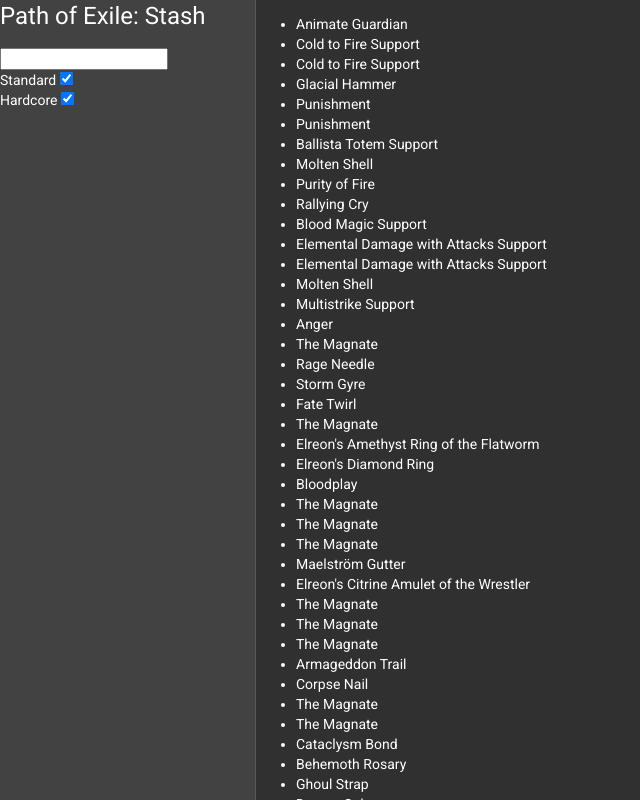
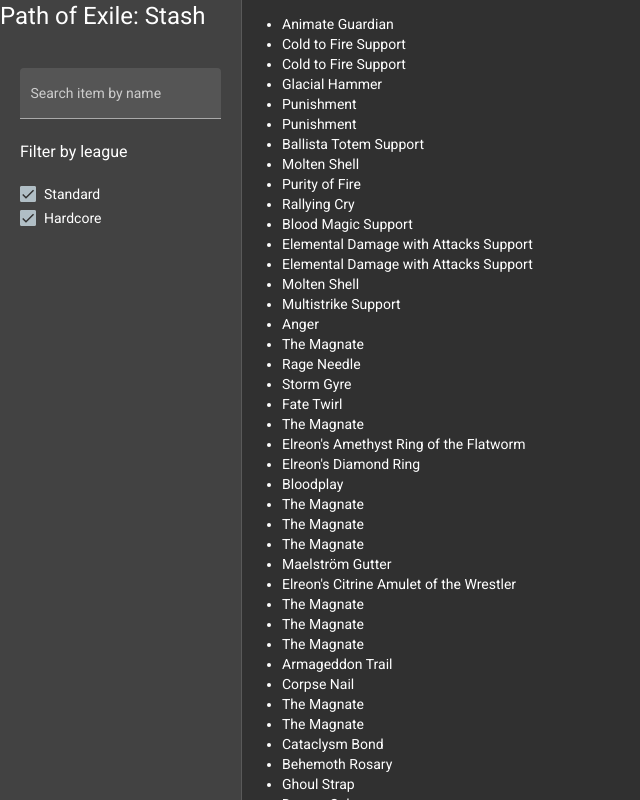
Before and after one commit to hello-foma/path_of_exile_stash, an Angular app: page /showcase in a window 1280 px wide. Shown: the top 800 px of the page, without its empty margins (0-640 px from the left). Built offline with nearby package versions, Linux system fonts and the light colour scheme; data requests are answered from the project's data file.

Commit message:
feat(showcase): update sidebar design

```diff
--- a/src/showcase-page/showcase-page.component.html
+++ b/src/showcase-page/showcase-page.component.html
@@ -1,16 +1,22 @@
-<mat-drawer-container>
-  <mat-drawer mode="side" opened [style.width.vw]="20">
+<mat-drawer-container style="height: 100%">
+  <mat-drawer mode="side" opened>
       <h1>
         Path of Exile: Stash
       </h1>
-    <input type="search" [ngModel]="searchString" (ngModelChange)="onSearchType($event)">
-    <section *ngFor="let league of leagueList | async">
-      <label>
-        {{ league }}
-        <input type="checkbox" [ngModel]="(filterByLeague | async)?.[league]"
-               (ngModelChange)="onLeagueFilterChange(league, $event)">
-      </label>
-    </section>
+    <div style="padding: 20px">
+      <mat-form-field class="example-form-field" appearance="fill">
+        <mat-label>Search item by name</mat-label>
+        <input matInput type="search" [ngModel]="searchString" (ngModelChange)="onSearchType($event)">
+        <button *ngIf="searchString" matSuffix mat-icon-button aria-label="Clear" (click)="searchString=''">
+          <mat-icon>close</mat-icon>
+        </button>
+      </mat-form-field>
+      <h3>Filter by league</h3>
+      <section *ngFor="let league of leagueList | async">
+        <mat-checkbox [checked]="(filterByLeague | async)?.[league] || false"
+                      (change)="onLeagueFilterChange(league, $event)">{{ league }}</mat-checkbox>
+      </section>
+    </div>
   </mat-drawer>
   <mat-drawer-content><ul *ngIf="stashes | async as stash">
     <li *ngFor="let item of filteredItems | async">
--- a/src/showcase-page/showcase-page.component.ts
+++ b/src/showcase-page/showcase-page.component.ts
@@ -3,6 +3,7 @@
 import { BehaviorSubject, combineLatest, from, map, Observable } from 'rxjs';
 import { Stash } from '../api/stash.type';
 import { Item } from '../api/item.type';
+import { MatCheckboxChange } from '@angular/material/checkbox';
 
 type LeagueFilter = {
   [league: string]: boolean
@@ -88,10 +89,10 @@
     this.searchStringEvent.next(text);
   }
 
-  public onLeagueFilterChange(league: string, isActive: boolean) {
+  public onLeagueFilterChange(league: string, isActive: MatCheckboxChange) {
     const currentFilterValue = this.filterByLeague.getValue();
 
-    currentFilterValue[league] = isActive;
+    currentFilterValue[league] = isActive.checked;
 
     this.filterByLeague.next(currentFilterValue);
   }
```
Also changed, not shown: src/showcase-page/showcase-page.module.ts (+11 -1 lines).
